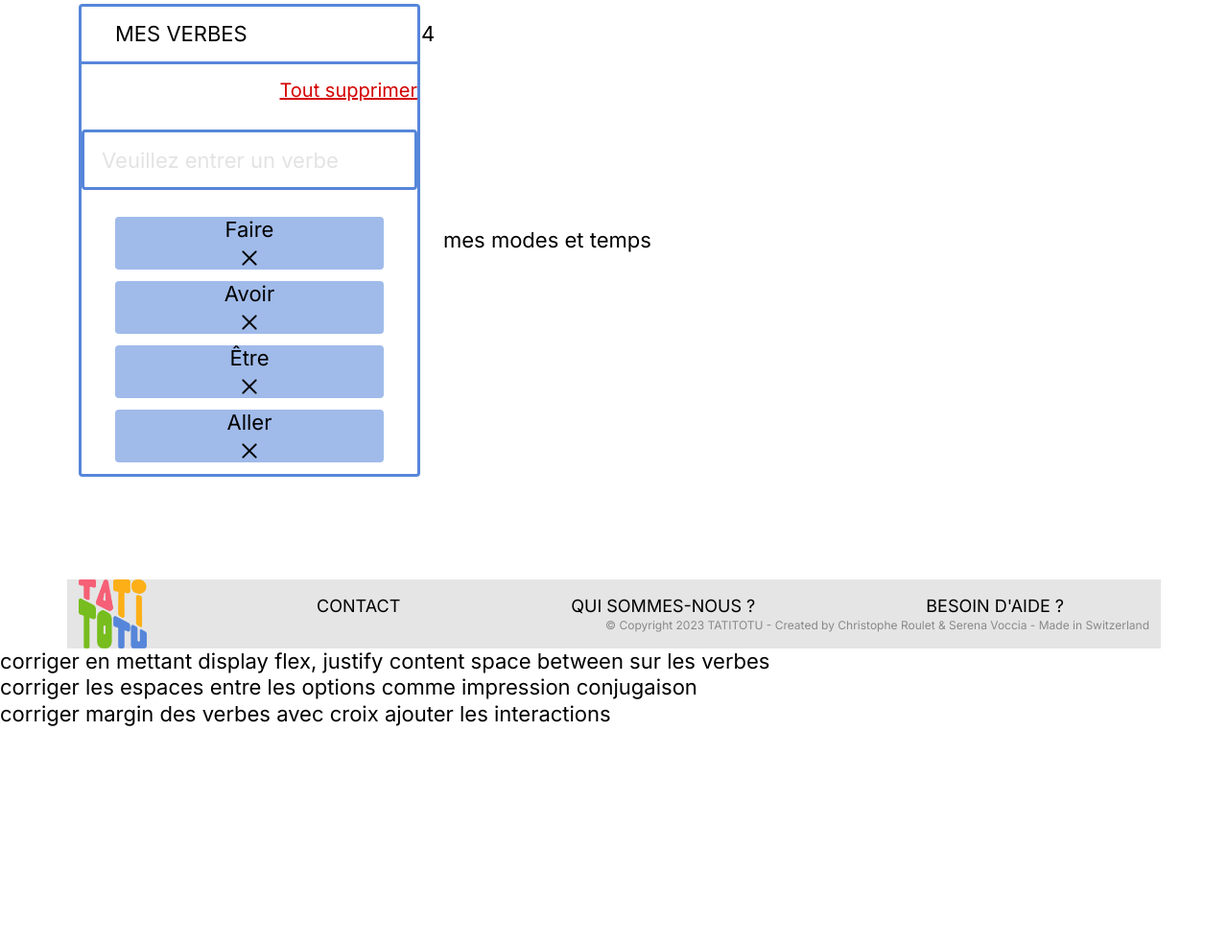
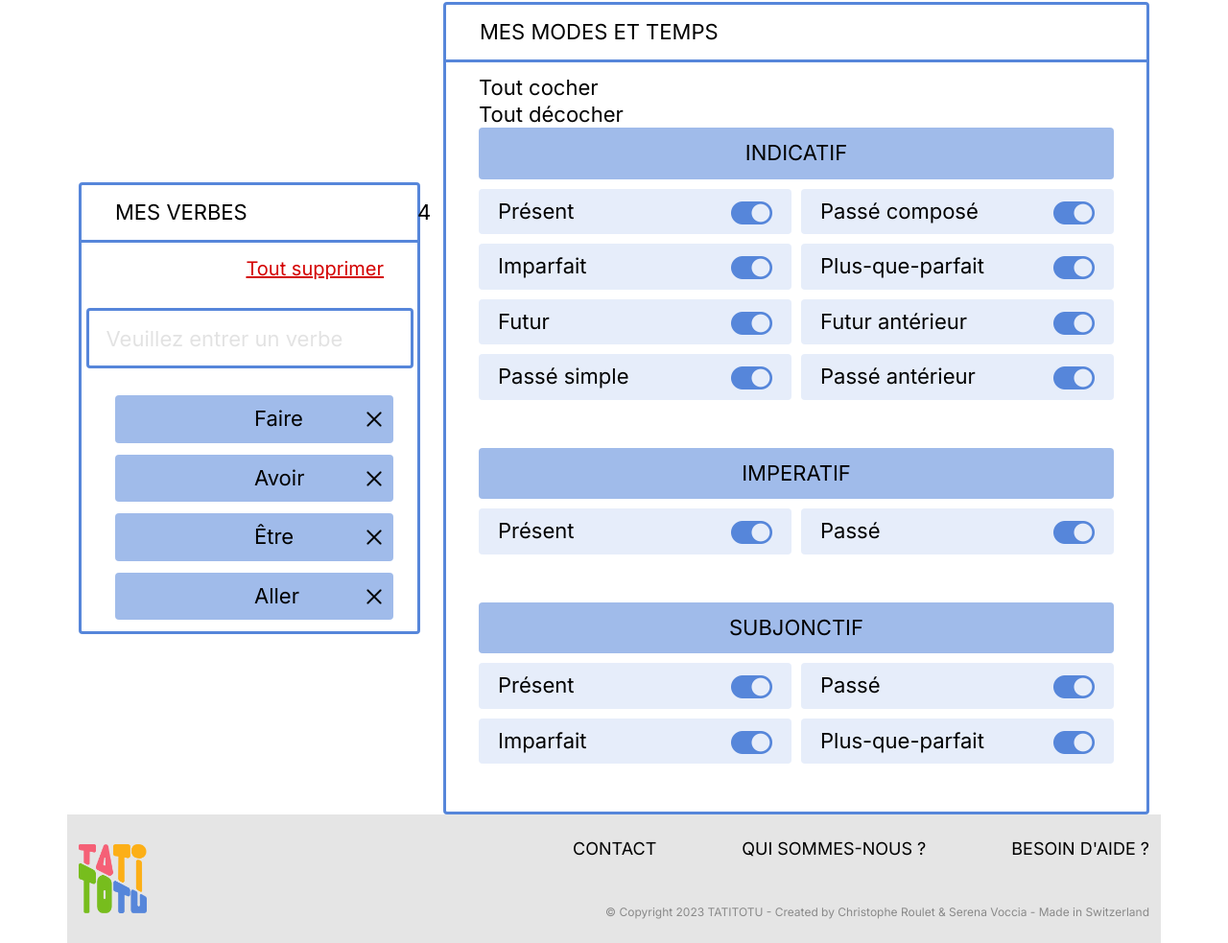
Before and after one commit to SerenaIta/tatitotu, a website built with Parcel: page src/imprimer-page.html in a window 1280 px wide. Shown: the part 336-1319 px from the top of the page at 96% size. Before the commit the page ends 1094 px from the top, so only its background shows below. Built offline with nearby package versions, Linux system fonts and the light colour scheme.

Commit message:
lundi 25.03.2024

```diff
--- a/src/imprimer-page.html
+++ b/src/imprimer-page.html
@@ -104,28 +104,115 @@
                 />
               </div>
               <div class="verbs">
-                <p>Faire</p>
+                Faire
                 <img src="img/cross.png" alt="" />
               </div>
               <div class="verbs">
-                <p>Avoir</p>
-                <img src="img/cross.png" alt="" />
+                <div><p>Avoir</p></div>
+                <div><img src="img/cross.png" alt="" /></div>
               </div>
               <div class="verbs">
-                <p>Être</p>
-                <img src="img/cross.png" alt="" />
+                <div><p>Être</p></div>
+                <div><img src="img/cross.png" alt="" /></div>
               </div>
               <div class="verbs">
-                <p>Aller</p>
-                <img src="img/cross.png" alt="" />
+                <div><p>Aller</p></div>
+                <div><img src="img/cross.png" alt="" /></div>
               </div>
             </div>
           </div>
         </div>
-        <div class="col-8">mes modes et temps</div>
+        <div class="col-8">
+          <div class="temps-container">
+            <div class="title-temps-container">
+              <div><p class="uppercase-text">mes modes et temps</p></div>
+            </div>
+            <div class="contenu-temps-container">
+              <div class=""><p>Tout cocher</p></div>
+              <div class=""><p>Tout décocher</p></div>
+              <div class="modes-mini-section">
+              <p class="modes uppercase-text">indicatif</p>
+              <div class="temps">
+                <div class="temp">
+                  <div>Présent</div>
+                  <div><img src="img/radio-button.png" alt=""></div>
+                </div>
+                <div class="temp">
+                  <div>Passé composé</div>
+                  <div><img src="img/radio-button.png" alt=""></div>
                 </div>
               </div>
-    <div class="container footer">
+              <div class="temps">
+                <div class="temp">
+                  <div>Imparfait</div>
+                  <div><img src="img/radio-button.png" alt=""></div>
+                </div>
+                <div class="temp">
+                  <div>Plus-que-parfait</div>
+                  <div><img src="img/radio-button.png" alt=""></div>
+                </div>
+              </div>
+              <div class="temps">
+                <div class="temp">
+                  <div>Futur</div>
+                  <div><img src="img/radio-button.png" alt=""></div>
+                </div>
+                <div class="temp">
+                  <div>Futur antérieur</div>
+                  <div><img src="img/radio-button.png" alt=""></div>
+                </div>
+              </div>
+              <div class="temps">
+                <div class="temp">
+                  <div>Passé simple</div>
+                  <div><img src="img/radio-button.png" alt=""></div>
+                </div>
+                <div class="temp">
+                  <div>Passé antérieur</div>
+                  <div><img src="img/radio-button.png" alt=""></div>
+                </div>
+              </div>
+              </div>
+              <div class="modes-mini-section">
+                <p class="modes uppercase-text">imperatif</p>
+                <div class="temps">
+                  <div class="temp">
+                    <div>Présent</div>
+                    <div><img src="img/radio-button.png" alt=""></div>
+                  </div>
+                  <div class="temp">
+                    <div>Passé</div>
+                    <div><img src="img/radio-button.png" alt=""></div>
+                  </div>
+                </div>
+              </div>
+              <div class="modes-mini-section">
+                <p class="modes uppercase-text">subjonctif</p>
+                <div class="temps">
+                  <div class="temp">
+                    <div>Présent</div>
+                    <div><img src="img/radio-button.png" alt=""></div>
+                  </div>
+                  <div class="temp">
+                    <div>Passé</div>
+                    <div><img src="img/radio-button.png" alt=""></div>
+                  </div>
+                </div>
+                <div class="temps">
+                  <div class="temp">
+                    <div>Imparfait</div>
+                    <div><img src="img/radio-button.png" alt=""></div>
+                  </div>
+                  <div class="temp">
+                    <div>Plus-que-parfait</div>
+                    <div><img src="img/radio-button.png" alt=""></div>
+                  </div>
+                </div>
+              </div>
+            </div>
+          </div>
+        </div>
+        <div class="footer">
           <div class="row">
             <div class="col-1"><img src="img/logo_tatitotu.png" alt="" /></div>
             <div class="col-11">
@@ -141,10 +228,7 @@
             </div>
           </div>
         </div>
+      </div>
     <script src="js/main.js" type="module"></script>
-    corriger en mettant display flex, justify content space between sur les
-    verbes <br />
-    corriger les espaces entre les options comme impression conjugaison <br />
-    corriger margin des verbes avec croix ajouter les interactions
   </body>
 </html>
--- a/src/scss/modules/_footer.scss
+++ b/src/scss/modules/_footer.scss
@@ -3,10 +3,8 @@
   justify-content: flex-end;
   text-transform: uppercase;
   font-size: 18px;
-}
-
-.footer-nav div {
-  padding: 0 89px;
+  gap: 89px;
+  padding-bottom: 46px;
 }
 
 .row {
@@ -22,5 +20,5 @@
 
 .footer {
   background-color: #e5e5e5;
-  margin-top: 107px;
+  padding: 25px 50px;
 }
--- a/src/scss/modules/_header.scss
+++ b/src/scss/modules/_header.scss
@@ -15,5 +15,5 @@
 }
 
 .header {
-  margin: 26px 50px;
+  margin: 25px 0px;
 }
--- a/src/scss/modules/_mes-verbes-section.scss
+++ b/src/scss/modules/_mes-verbes-section.scss
@@ -23,6 +23,7 @@ input {
   display: flex;
   justify-content: center;
   padding: 28px 0;
+  margin: 0 35px;
 }
 
 ::placeholder {
@@ -36,8 +37,8 @@ input {
   margin-top: 15px;
 }
 
-.verbs img {
-  max-width: 20px;
+.erase p {
+  margin-right: 35px;
 }
 
 .verbs {
@@ -45,9 +46,18 @@ input {
   border-radius: 4px;
   text-align: center;
   margin: 0 35px 12px 35px;
+  padding: 11px 145px;
+  position: relative;
+}
+
+.verbs img {
+  max-width: 20px;
+  position: absolute;
+  right: 10px;
+  top: 15px;
 }
 
 .number {
   position: absolute;
-  left: 439px;
+  left: 435px;
 }
--- a/src/scss/modules/_modes-temps-section.scss
+++ b/src/scss/modules/_modes-temps-section.scss
@@ -0,0 +1,59 @@
+.temps-container {
+  border-radius: 4px;
+  border: solid 3px #5686da;
+}
+
+.title-temps-container {
+  display: flex;
+  align-items: center;
+  border-bottom: solid 3px #5686da;
+  padding: 15px 35px;
+}
+
+// .erase {
+//   color: #d40000;
+//   text-decoration: underline;
+//   font-size: 20px;
+//   text-align: right;
+//   margin-top: 15px;
+// }
+
+// .erase p {
+//   margin-right: 35px;
+// }
+
+.modes {
+  background-color: #a0bbea;
+  padding: 13px 154px;
+  text-align: center;
+  border-radius: 4px;
+}
+
+.temp {
+  background-color: #e6edfa;
+  display: flex;
+  justify-content: space-between;
+  width: 405px;
+  border-radius: 4px;
+  padding: 10px 20px;
+  flex-direction: row;
+  margin-top: 10px;
+}
+
+.temp img {
+  max-width: 43px;
+}
+
+.contenu-temps-container {
+  margin: 13px 34px;
+}
+
+.temps {
+  display: flex;
+  align-content: baseline;
+  gap: 10px;
+}
+
+.modes-mini-section {
+  margin-bottom: 50px;
+}
--- a/src/scss/modules/_section-phrase-accroche.scss
+++ b/src/scss/modules/_section-phrase-accroche.scss
@@ -4,6 +4,7 @@
   font-weight: 600;
   text-transform: uppercase;
   height: 712px;
+  width: 1440px;
   display: flex;
   justify-content: center;
 }
@@ -15,3 +16,7 @@
   text-align: center;
   color: white;
 }
+
+.section-phrase-accroche p {
+  margin: 0 137px;
+}
```
Also changed, not shown: src/apprentissage-page.html (+16 -0 lines), src/exercer-page.html (+13 -3 lines), src/index.html (+2 -6 lines), src/mondéfi-page.html (+13 -3 lines), src/img/radio-button.png (added). Lines whose indentation alone changed are shown as unchanged.
